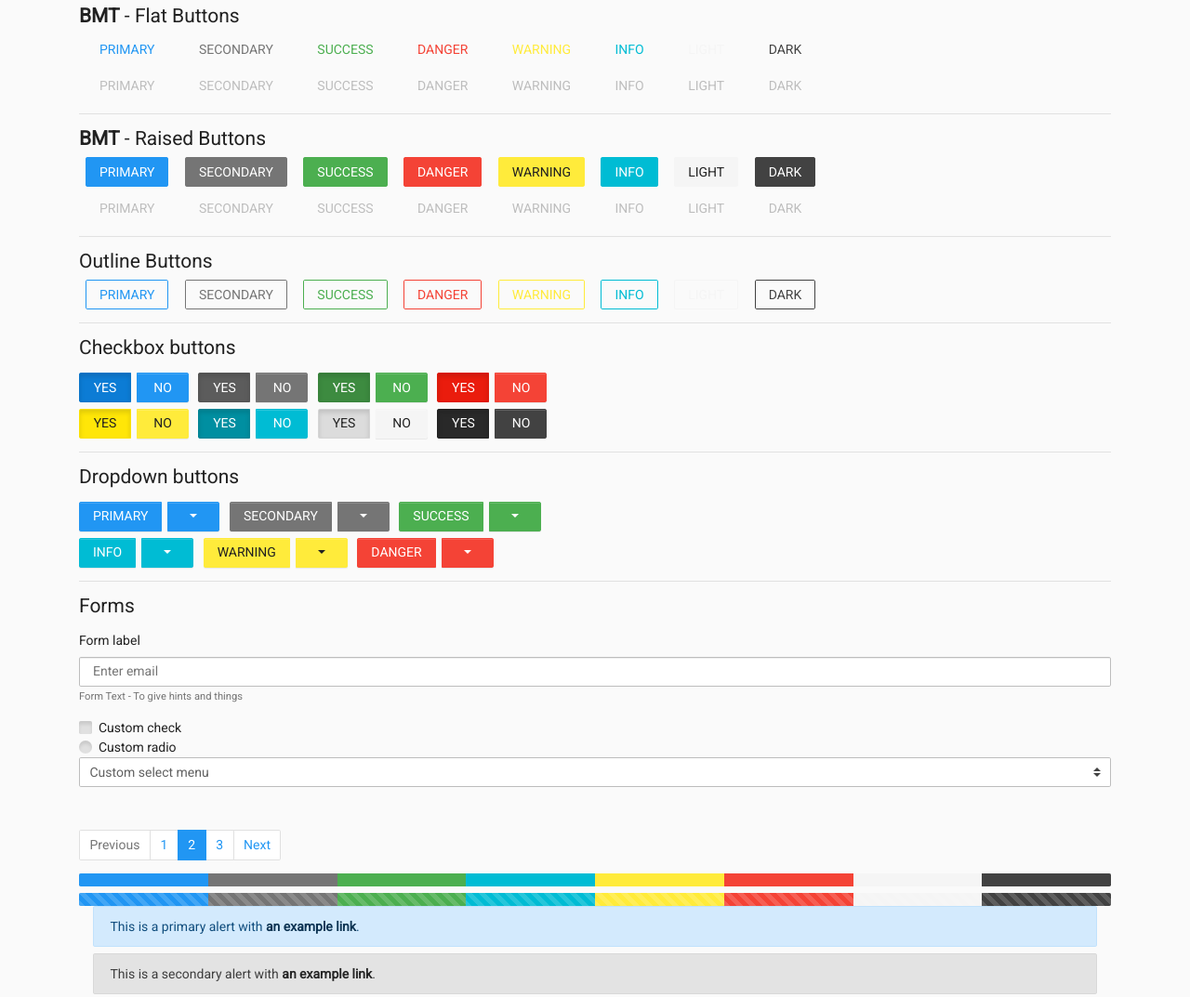
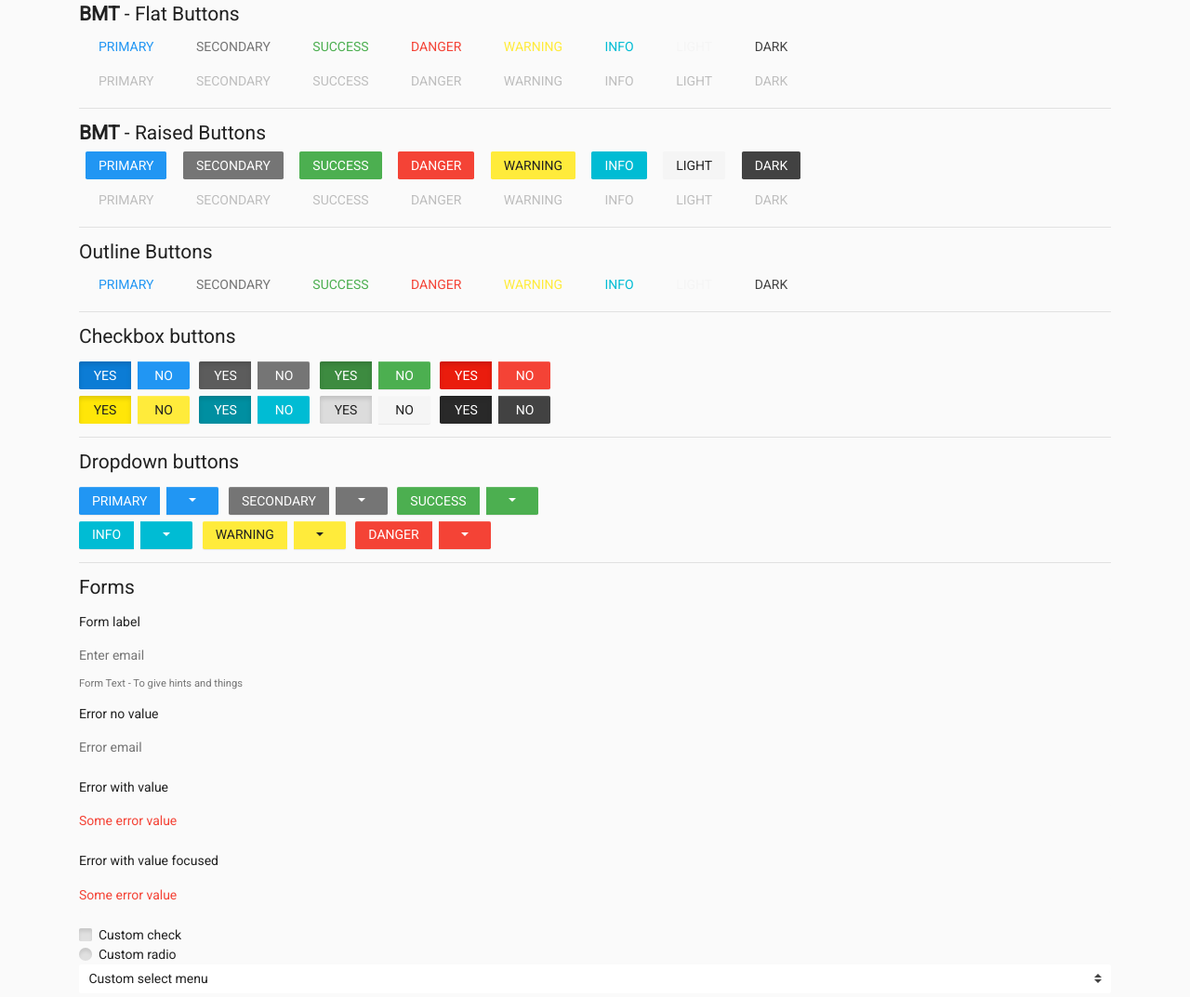
Before and after one commit to spiotr12/bootstrap-material-theme, a website: page index.html in a window 1280 px wide. Shown: the part 457-1530 px from the top of the page at 93% size. Drawn offline with nearby package versions, Linux system fonts and the light colour scheme; files that its build step writes are made by us from their sources.

Commit message:
form-control

```diff
--- a/index.html
+++ b/index.html
@@ -334,13 +334,36 @@
       <h4>Forms</h4>
       <div class="mt-3">
         <form>
-          <div class="form-group">
-            <label for="exampleInputEmail1">Form label</label>
-            <input type="email" class="form-control" id="exampleInputEmail1"
+          <fieldset class="form-group">
+            <label>Form label</label>
+            <input type="email" class="form-control"
                    aria-describedby="emailHelp"
                    placeholder="Enter email">
             <small id="emailHelp" class="form-text text-muted">Form Text - To give hints and things</small>
-          </div>
+          </fieldset>
+
+          <fieldset class="form-group">
+            <label>Error no value</label>
+            <input type="email" class="form-control has-danger"
+                   aria-describedby="emailHelp"
+                   placeholder="Error email">
+          </fieldset>
+
+          <fieldset class="form-group">
+            <label>Error with value</label>
+            <input type="email" class="form-control has-danger"
+                   aria-describedby="emailHelp"
+                   placeholder="Error email"
+                   value="Some error value">
+          </fieldset>
+
+          <fieldset class="form-group is-focused">
+            <label>Error with value focused</label>
+            <input type="email" class="form-control has-danger"
+                   aria-describedby="emailHelp"
+                   placeholder="Error email"
+                   value="Some error value">
+          </fieldset>
         </form>
 
       </div>
--- a/scss/_bootstrap-variables.scss
+++ b/scss/_bootstrap-variables.scss
@@ -338,7 +338,7 @@ $input-btn-focus-width:       .1rem !default;
 //$input-btn-padding-x-lg:      1rem !default;
 //$input-btn-line-height-lg:    $line-height-lg !default;
 
-//$input-btn-border-width:      $border-width !default;
+$input-btn-border-width:      0 !default;
 
 
 // Buttons
@@ -392,13 +392,13 @@ $btn-font-weight:             500 !default;
 //$input-padding-x-lg:                    $input-btn-padding-x-lg !default;
 //$input-line-height-lg:                  $input-btn-line-height-lg !default;
 
-//$input-bg:                              $white !default;
+$input-bg:                              $body-bg !default;
 //$input-disabled-bg:                     $gray-200 !default;
 
-//$input-color:                           $gray-700 !default;
-//$input-border-color:                    $gray-400 !default;
+$input-color:                           $grey-900 !default;
+$input-border-color:                    $grey-500 !default;
 //$input-border-width:                    $input-btn-border-width !default;
-//$input-box-shadow:                      inset 0 1px 1px rgba($black, .075) !default;
+$input-box-shadow:                      none !default;
 
 //$input-border-radius:                   $border-radius !default;
 //$input-border-radius-lg:                $border-radius-lg !default;
--- /dev/null
+++ b/scss/_forms.scss
@@ -0,0 +1,26 @@
+.form-control {
+  padding: .575rem 0;
+  transition: background 0s ease-out;
+
+  //box-shadow: none;
+  background-size: 1px 100%, 100% 100%;
+
+  &:focus,
+  .is-focused &{
+    //box-shadow: none;
+  }
+
+  &.has-success {
+  }
+
+  &.has-info {
+  }
+
+  &.has-warning {
+  }
+
+  &.has-danger {
+    color: theme-color(danger);
+    @include bmd-form-control-underline(theme-color(danger));
+  }
+}
--- a/scss/_mixins.scss
+++ b/scss/_mixins.scss
@@ -27,6 +27,7 @@
 @import "~bootstrap/scss/mixins/list-group";
 @import "~bootstrap/scss/mixins/nav-divider";
 @import "~bootstrap/scss/mixins/forms";
+@import "mixins/forms"; // Override
 @import "~bootstrap/scss/mixins/table-row";
 
 // // Skins
--- a/scss/_variables.scss
+++ b/scss/_variables.scss
@@ -22,3 +22,8 @@ $bmt-btn-min-width:               $bmt-input-btn-min-width !default;
 
 $bmt-input-btn-margin-x:          .5rem !default;
 $bmt-btn-margin-x:                $bmt-input-btn-margin-x !default;
+
+// Form
+
+$bmt-form-control-bg-repeat-y: no-repeat !default;
+$bmt-form-control-bg-position: center bottom, center calc(100% - 1px) !default;
--- a/scss/bootstrap-material-theme.scss
+++ b/scss/bootstrap-material-theme.scss
@@ -4,17 +4,21 @@
 @import "variables"; // Custom
 // Bootstrap 4
 @import "~bootstrap/scss/functions";
+@import "functions";  // Bootstrap Material Theme
 @import "~bootstrap/scss/variables";
 @import "mixins"; // Bootstrap 4 & Override
 @import "~bootstrap/scss/root";
 @import "~bootstrap/scss/reboot";
+@import "reboot";  // Bootstrap Material Theme
 @import "~bootstrap/scss/type";
 @import "~bootstrap/scss/images";
 @import "~bootstrap/scss/code";
 @import "~bootstrap/scss/grid";
 @import "~bootstrap/scss/tables";
 @import "~bootstrap/scss/forms";
+@import "forms";  // Bootstrap Material Theme
 @import "~bootstrap/scss/buttons";
+@import "buttons";  // Bootstrap Material Theme
 @import "~bootstrap/scss/transitions";
 @import "~bootstrap/scss/dropdown";
 @import "~bootstrap/scss/button-group";
@@ -38,7 +42,3 @@
 @import "~bootstrap/scss/carousel";
 @import "utilities"; // Bootstrap 4 & Override
 @import "~bootstrap/scss/print";
-// Bootstrap Material Theme
-@import "functions";
-@import "buttons";
-@import "reboot";
--- /dev/null
+++ b/scss/mixins/_forms.scss
@@ -0,0 +1,10 @@
+@mixin bmd-form-control-border() {
+  //background-color: $body-bg;
+  //box-shadow: none;
+  //border: 0;
+  //border-radius: 0;
+  //background-size: 1px 100%, 100% 100%;
+}
+
+@mixin bmd-form-control-underline($color) {
+}
```
Also changed, not shown: scss/bootstrap_files/_forms.scss (deleted), scss/bootstrap_files/mixins/_forms.scss (deleted). Lines whose indentation alone changed are shown as unchanged.
